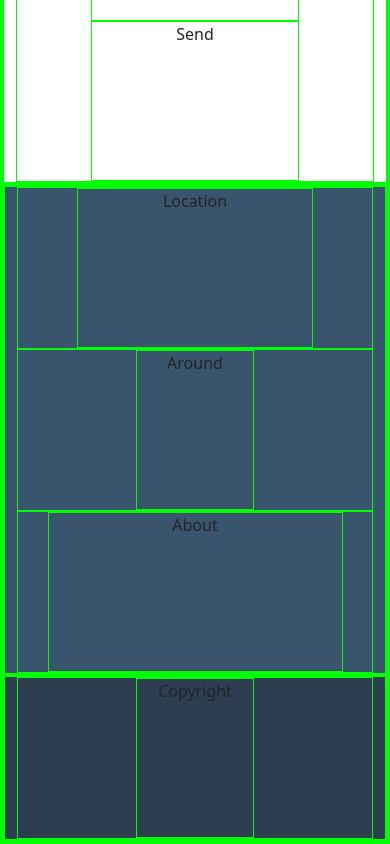
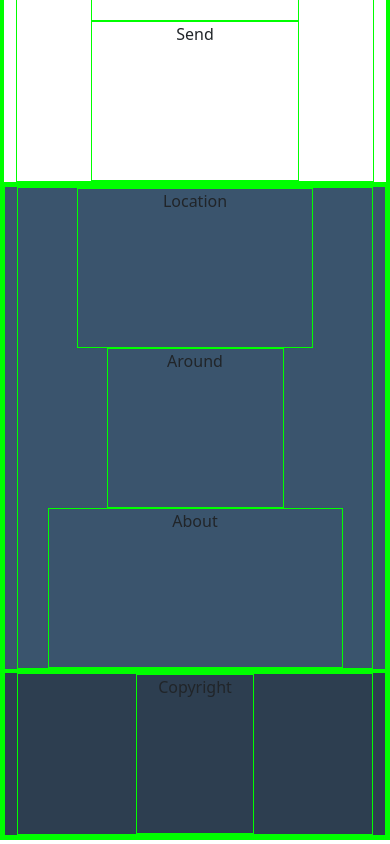
Before and after one commit to UmbertoSerino/html-css-bootstrap-freelancer, a plain HTML site: page index.html in a window 390 px wide. Shown: the part 3544-4388 px from the top of the page. Drawn offline with nearby package versions, Linux system fonts and the light colour scheme.

Commit message:
change footer, inside col responsive in md breakpoint

```diff
--- a/index.html
+++ b/index.html
@@ -92,13 +92,9 @@
         <section class="bg-color-gray">
             <div class="container">
                 <div class="row">
-                    <div class="col-8">Location</div>
-                </div>
-                <div class="row">
-                    <div class="col-4">Around</div>
-                </div>
-                <div class="row">
-                    <div class="col-10">About</div>
+                    <div class="col-8 col-md-4">Location</div>
+                    <div class="col-6 col-md-4">Around</div>
+                    <div class="col-10 col-md-4">About</div>
                 </div>
             </div>
         </section>
```
